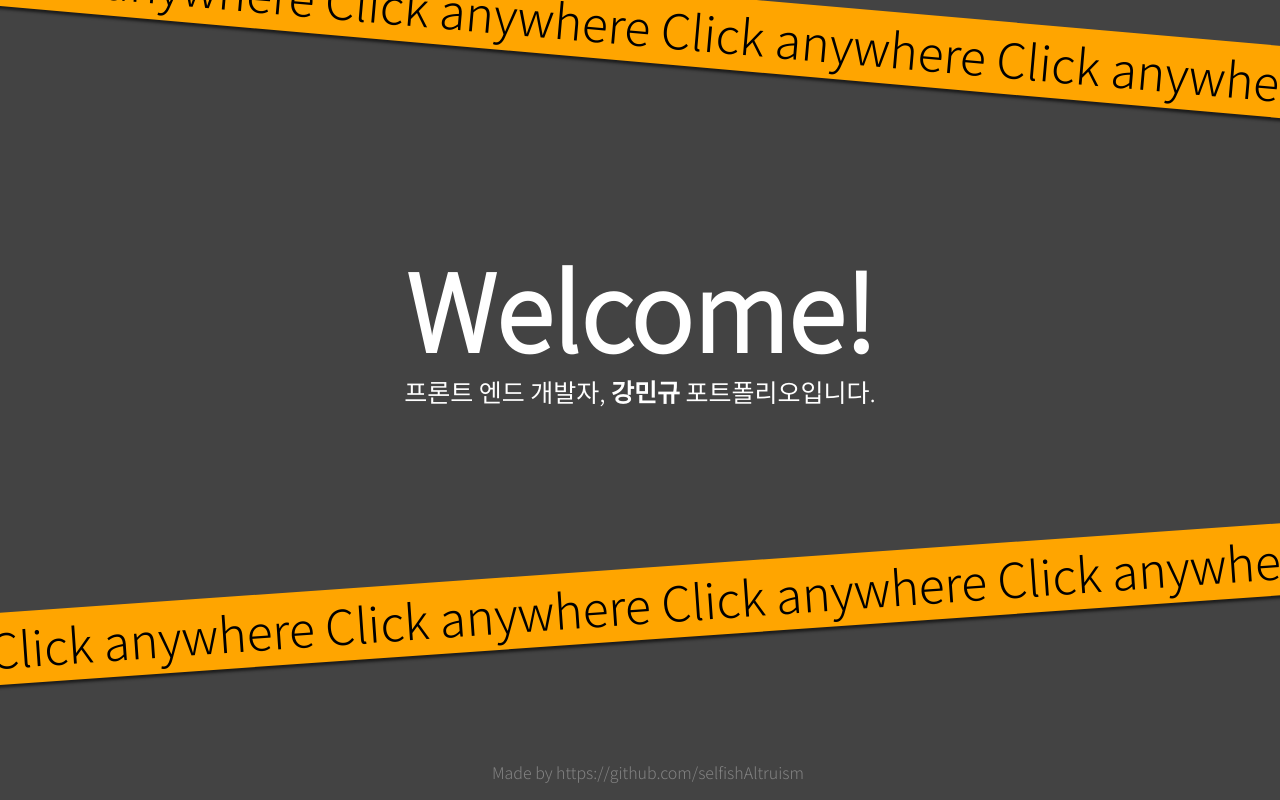
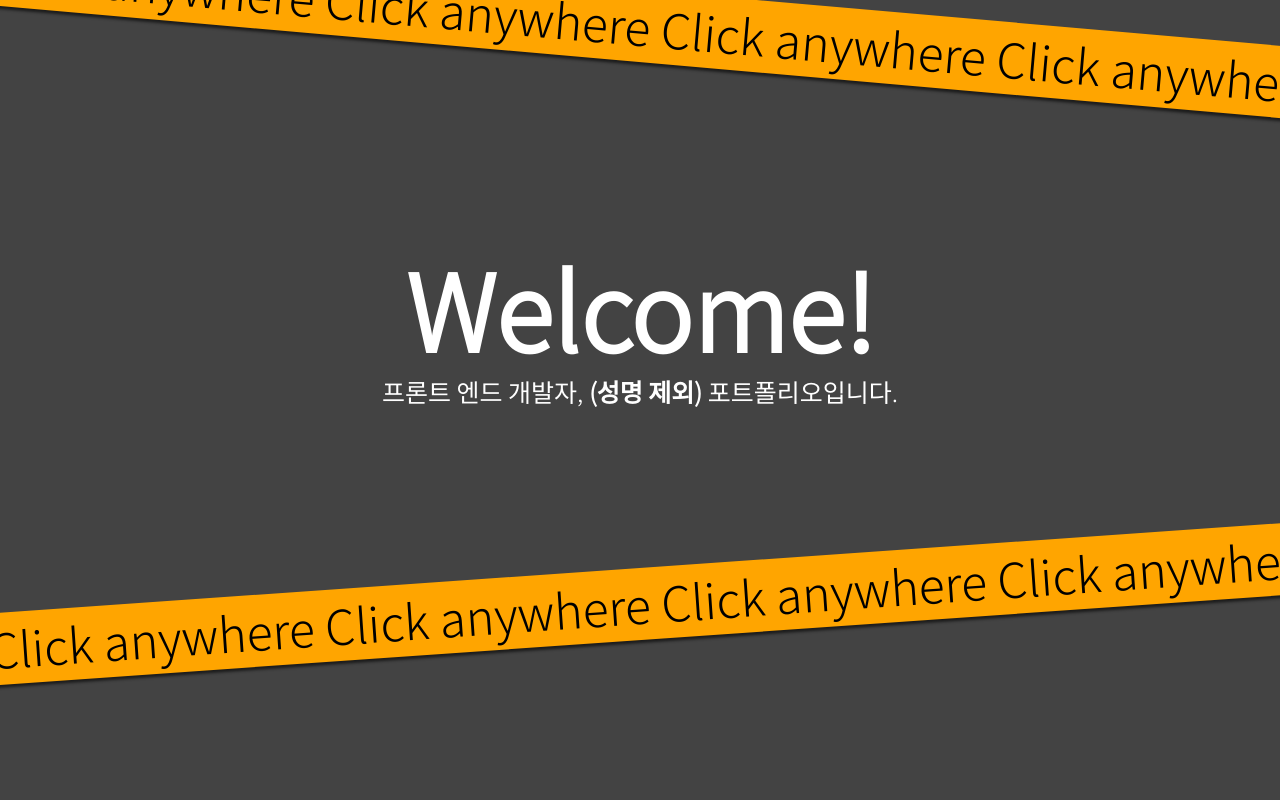
Before and after one commit to selfishAltruism/Portfolio_ver2, a React (Create React App) app: page / in a window 1280 px wide. Shown: the top 800 px of the page. Built offline with nearby package versions, Linux system fonts and the light colour scheme.

Commit message:
chore: delete info

```diff
--- a/src/Layout.tsx
+++ b/src/Layout.tsx
@@ -37,7 +37,7 @@ const Layout = ({ children }: Props) => {
             handleScroll(0);
           }}
         >
-          Kang Min Kyu's Portfolio
+          Portfolio
         </p>
         {isMobile ? null : (
           <div style={{ width: "260px" }}>
--- a/src/widget/FirstPage.tsx
+++ b/src/widget/FirstPage.tsx
@@ -75,7 +75,7 @@ export const FirstPage = () => {
         <div id="titleText2">Welcome!</div>
         {/*         <div id="titleText2">Kang MinKyu's Portfolio</div> */}
         <div id="titleText1">
-          프론트 엔드 개발자, <span className="borderText">강민규</span>{" "}
+          프론트 엔드 개발자, <span className="borderText">(성명 제외)</span>{" "}
           포트폴리오입니다.
         </div>
         <div id="block"></div>
@@ -90,10 +90,6 @@ export const FirstPage = () => {
         Click anywhere Click anywhere Click anywhere Click anywhere Click
         anywhere Click anywhere Click anywhere Click anywhere
       </div>
-
-      <div id="gitLink">
-        <p>Made by https://github.com/selfishAltruism</p>
-      </div>
     </div>
   );
 };
--- a/src/widget/Profile.tsx
+++ b/src/widget/Profile.tsx
@@ -98,7 +98,7 @@ export const Profile = () => {
     <>
       <Img
         className="profile-img"
-        alt="Kang Min Kyu"
+        alt=""
         src="img/profile.jpg"
         sx={{ width: isMobile ? 100 : 200, height: isMobile ? 100 : 200 }}
       />
@@ -111,12 +111,13 @@ export const Profile = () => {
         />
       ) : null}
       <Container>
-        <Title1>강민규</Title1>
-        <Info>Front-End Developer / officialkyus@gmail.com</Info>
+        <Title1>(성명 제외)</Title1>
+        <Info>Front-End Developer / (이메일 제외)</Info>
         <RowBar width={"90%"} />
         <MainContent>안전지대를 넘어서는 개발자 😎</MainContent>
         <SubContent>
-          변화와 문제를 두려워 하지 않고 계속해서 성장하는 개발자, 강민규입니다.
+          변화와 문제를 두려워 하지 않고 계속해서 성장하는 개발자, (성명
+          제외)입니다.
         </SubContent>
         <SubContent>
           즐겁게 코딩하는 자세와 의사소통할 수 있는 능력이 개발의 본질이라고
@@ -149,9 +150,6 @@ export const Profile = () => {
           </SubElement>
           <SubElement>
             <Title1>Resume</Title1>
-            <a href="/경력기술서_강민규.pdf" download="경력기술서_강민규.pdf">
-              <SeeMoreButton>PDF Download..</SeeMoreButton>
-            </a>
 
             <RowBar width={"100%"} />
 
```
Also changed, not shown: public/img/profile.jpg (deleted).
